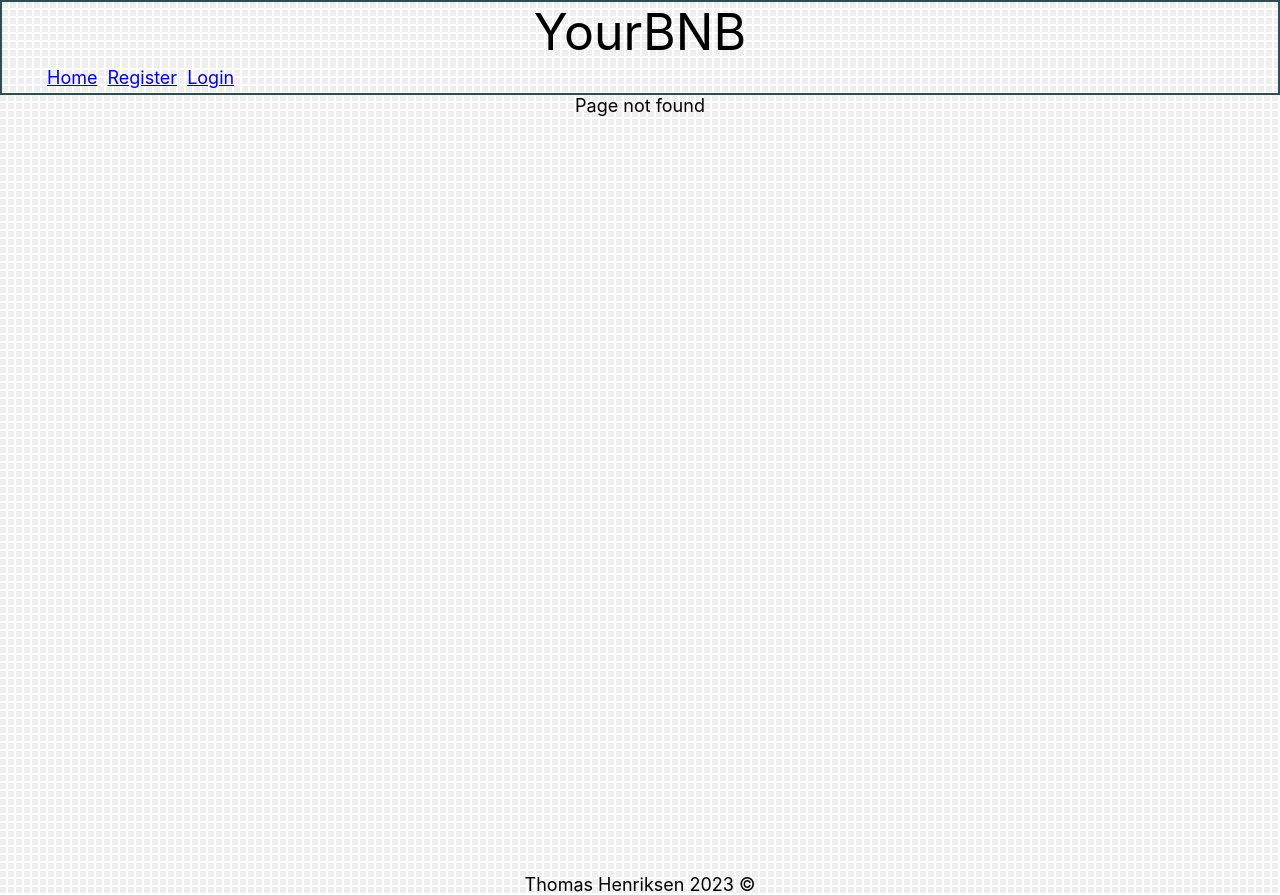
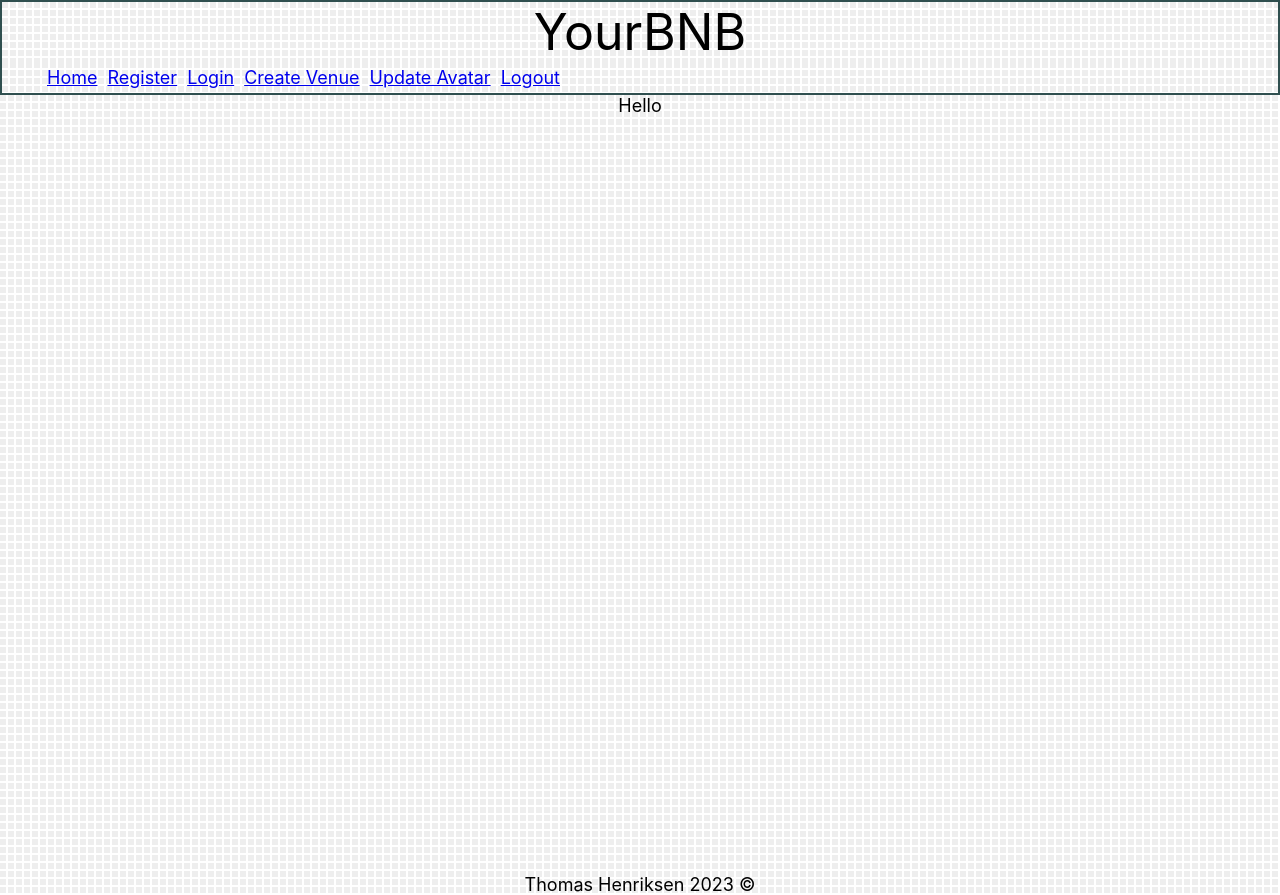
Before and after one commit to Snurre1/Final-exam, a React (Create React App) app in the folder final-exam/: page /home/snurre/React/final-exam/src/components/updateAvatar/index.jsx in a window 1280 px wide. Before the commit this address had no page. Built offline with nearby package versions, Linux system fonts and the light colour scheme.

Commit message:
fixed routing

```diff
--- a/final-exam/src/App.jsx
+++ b/final-exam/src/App.jsx
@@ -6,7 +6,8 @@ import Register from './components/register';
 import Login from './components/login';
 import SingleVenue from './components/singleVenue';
 import {SearchBar} from './components/searchVenue';
-import Nav from './components/loggedNav';
+import CreateVenue from './components/createVenue';
+import UpdateAvatar from './components/updateAvatar';
 function RouteNotFound() {
   return <div>Page not found</div>;
 }
@@ -20,8 +21,9 @@ function App() {
           <Route path="/home/snurre/React/final-exam/src/components/register/index.jsx" element={<Register />} />
           <Route path="/home/snurre/React/final-exam/src/components/login/index.jsx" element={<Login />} />
           <Route path="/:id" element={<SingleVenue />} />
+          <Route path="/home/snurre/React/final-exam/src/components/createVenue/index.jsx" element={<CreateVenue />} />
+          <Route path="/home/snurre/React/final-exam/src/components/updateAvatar/index.jsx" element={<UpdateAvatar />} />
           <Route path="/home/snurre/React/final-exam/src/components/searchVenue/index.jsx" element={<SearchBar />} />
-          <Route path="/home/snurre/React/final-exam/src/components/loggedNav/index.jsx" element={<Nav/>}/>
           <Route path="*" element={<RouteNotFound />} />
         </Route>
       </Routes>
--- a/final-exam/src/components/createVenue/index.jsx
+++ b/final-exam/src/components/createVenue/index.jsx
@@ -0,0 +1,8 @@
+
+
+function CreateVenue(){
+
+    return (<div>Hello</div>)
+}
+
+export default CreateVenue
--- a/final-exam/src/components/loggedNav/index.jsx
+++ /dev/null
@@ -1,20 +0,0 @@
-import { Link } from "react-router-dom"
-import * as L from './index.styled'
-
-
-
-function Nav(){
-  const Logout = () =>{
-    localStorage.clear()
-  }
-    return (
-      <nav>
-        <L.LoggedList>
-       <L.LoggedLiWrapper><Link>Create Venue</Link></L.LoggedLiWrapper>
-       <L.LoggedLiWrapper><Link>Update Avatar</Link></L.LoggedLiWrapper>
-       <L.LoggedLiWrapper><Link onClick={Logout}>Logout</Link></L.LoggedLiWrapper>
-        </L.LoggedList>
-      </nav>
-    )
-    }
-export default Nav
--- a/final-exam/src/components/nav/index.jsx
+++ b/final-exam/src/components/nav/index.jsx
@@ -1,8 +1,15 @@
+
 import { NavLink } from 'react-router-dom';
 import * as N from "./index.styled"
+import { useState } from 'react';
 
-const NavBar = () => {
 
+
+
+function NavBar() {
+  const Logout = () =>{
+    localStorage.clear()
+  }
     return (
       <nav>
         <N.List>
@@ -15,6 +22,15 @@ const NavBar = () => {
           <N.LiWrapper>
             <NavLink to="/home/snurre/React/final-exam/src/components/login/index.jsx">Login</NavLink>
           </N.LiWrapper>
+          <N.LiWrapper>
+            <NavLink to="/home/snurre/React/final-exam/src/components/createVenue/index.jsx">Create Venue</NavLink>
+          </N.LiWrapper>
+          <N.LiWrapper>
+            <NavLink to="/home/snurre/React/final-exam/src/components/updateAvatar/index.jsx">Update Avatar</NavLink>
+          </N.LiWrapper>
+          <N.LiWrapper>
+            <NavLink to="/"onClick={Logout}>Logout</NavLink>
+            </N.LiWrapper>
         </N.List>
       </nav>
     );
--- a/final-exam/src/components/updateAvatar/index.jsx
+++ b/final-exam/src/components/updateAvatar/index.jsx
@@ -1,9 +1,10 @@
+
+
 
 
 function UpdateAvatar(){
-    return(
-        <div>Update</div>
-    )
+
+    return (<div>Hello</div>)
 }
 
-export default UpdateAvatar;
+export default UpdateAvatar
```
Also changed, not shown: final-exam/src/components/loggedNav/index.styled.js (deleted, +0 -15 lines), final-exam/src/components/nav/index.styled.js (line endings or trailing spaces).
